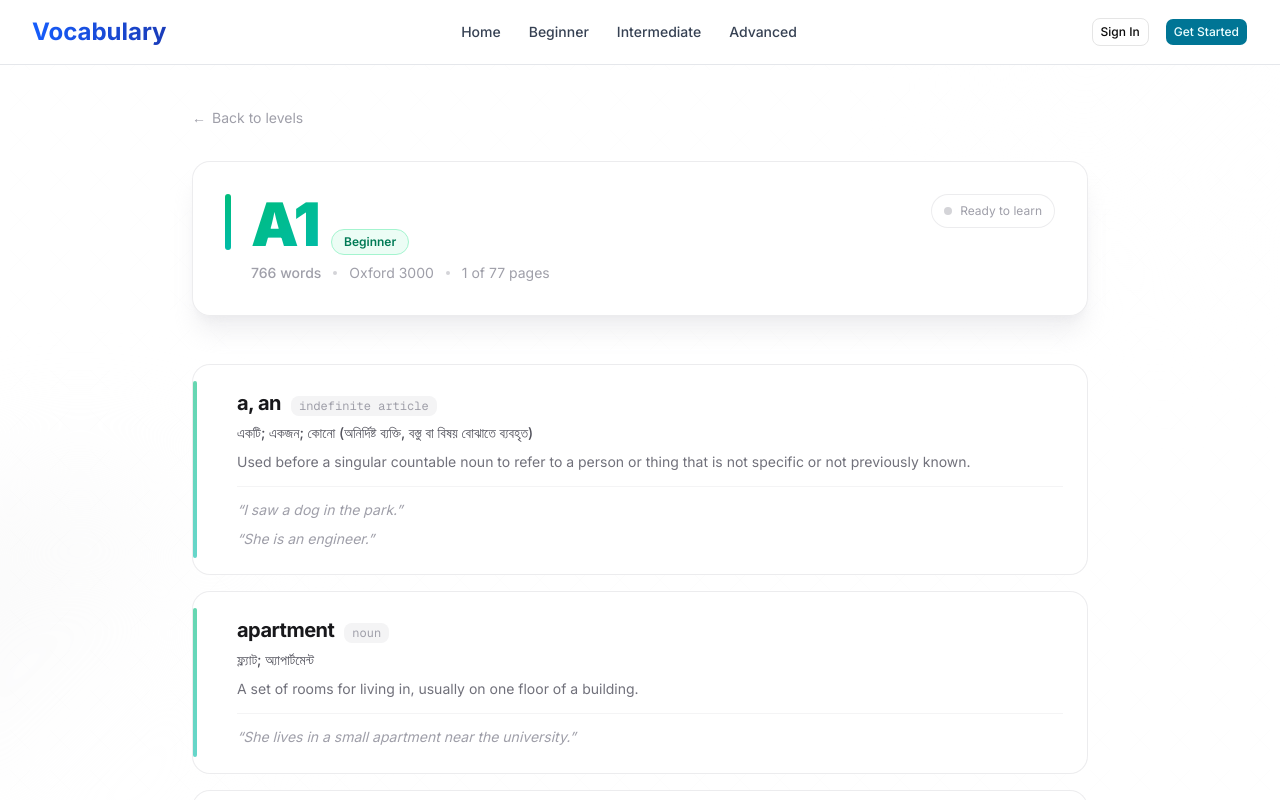
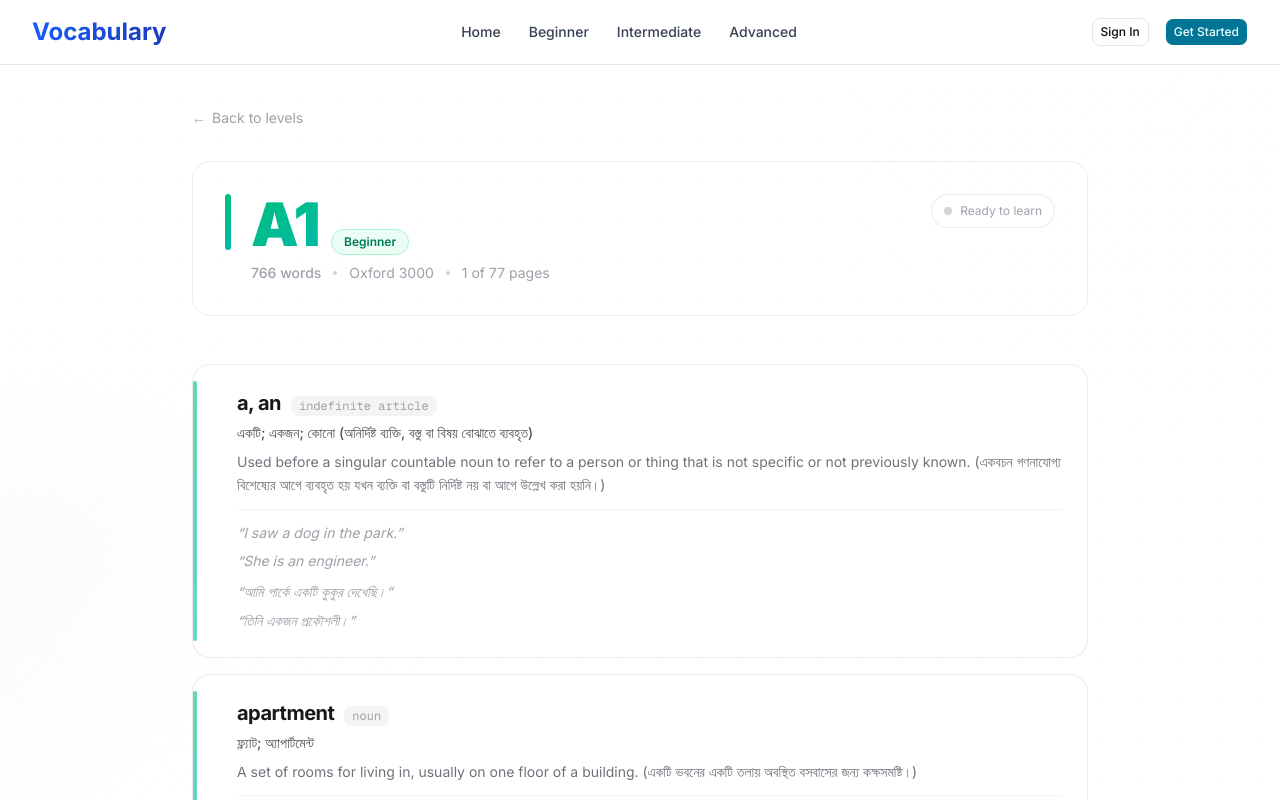
Before and after one commit to Zero-English/zeroenglish, a Next.js app: page /a1 in a window 1280 px wide. Shown: the top 800 px of the page. Built offline with nearby package versions, Linux system fonts and the light colour scheme.

Commit message:
shadow fix

```diff
--- a/app/[level]/page.tsx
+++ b/app/[level]/page.tsx
@@ -134,7 +134,7 @@ export default async function Page({
           </Link>
 
           <div className="mt-8 mb-12">
-            <div className="relative rounded-2xl border border-zinc-200/70 dark:border-zinc-800/80 bg-white/70 dark:bg-zinc-950/50 backdrop-blur-sm p-6 sm:p-8 shadow-xl shadow-zinc-200/60 dark:shadow-black/30">
+            <div className="relative rounded-2xl border border-zinc-200/70 dark:border-zinc-800/80  p-6 sm:p-8 ">
               <div className="relative flex items-start gap-5">
                 <div className={`h-14 w-1.5 shrink-0 rounded-full bg-gradient-to-b ${config.gradient}`} />
                 <div className="min-w-0 flex-1">
@@ -189,11 +189,20 @@ export default async function Page({
                     </p>
                   )}
                   <p className="text-sm text-zinc-500 dark:text-zinc-400 leading-relaxed">
-                    {word.definition_en}
+                    {`${word.definition_en} (${word.definition_bn})`}
                   </p>
                   {word.examples_en.length > 0 && (
                     <div className="mt-3 space-y-1.5 border-t border-zinc-100 dark:border-zinc-800 pt-3">
                       {word.examples_en.map((ex, i) => (
+                        <p key={i} className="text-sm text-zinc-400 dark:text-zinc-500 italic leading-relaxed">
+                          &ldquo;{ex}&rdquo;
+                        </p>
+                      ))}
+                    </div>
+                  )}
+                  {word.examples_bn.length > 0 && (
+                    <div className="mt-1 space-y-1.5 dark:border-zinc-800 pt-1">
+                      {word.examples_bn.map((ex, i) => (
                         <p key={i} className="text-sm text-zinc-400 dark:text-zinc-500 italic leading-relaxed">
                           &ldquo;{ex}&rdquo;
                         </p>
```
